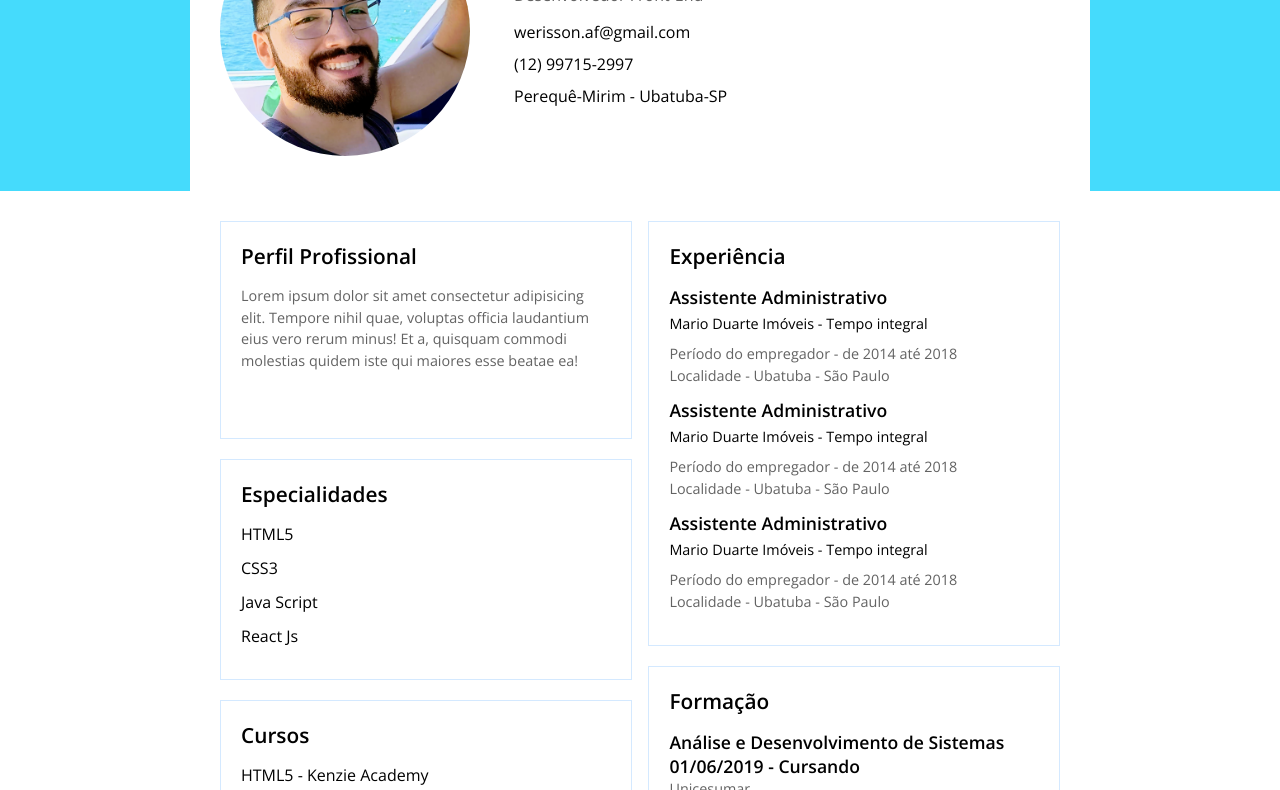
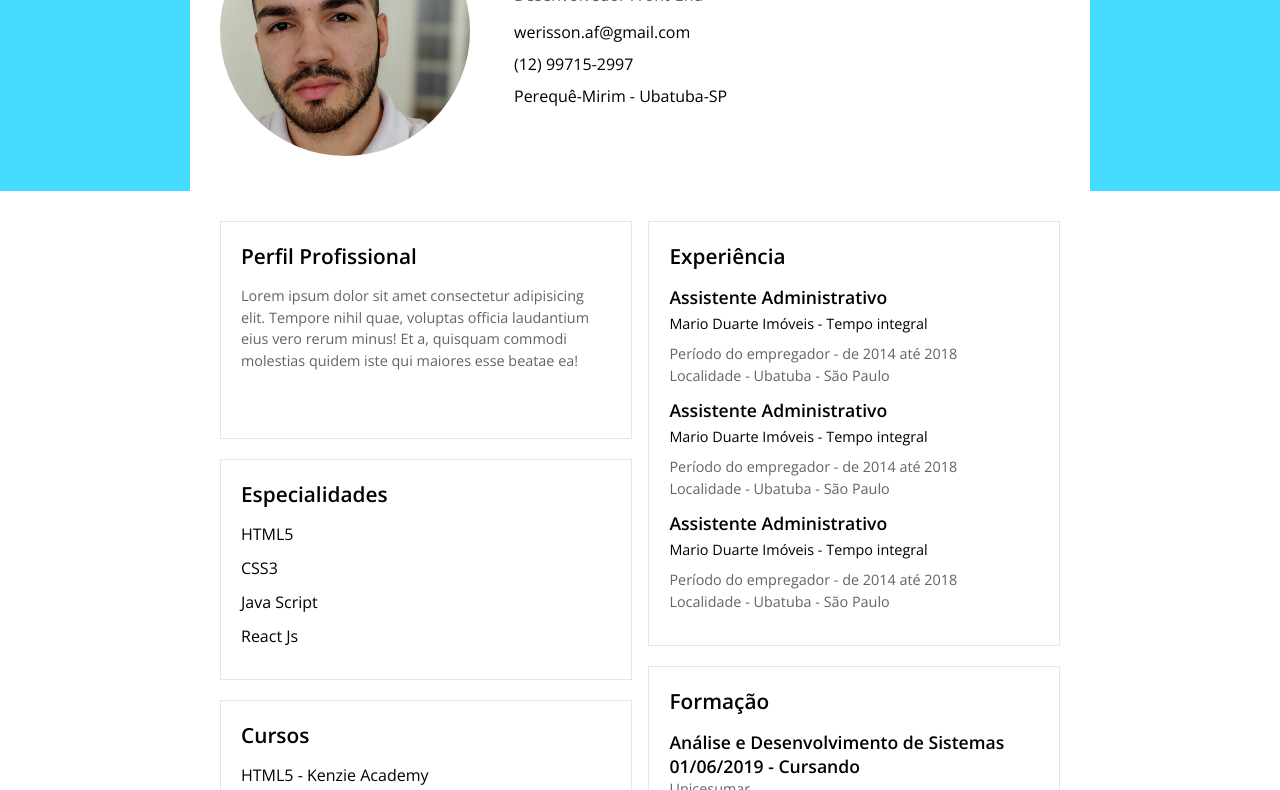
Before and after one commit to werissonf/HTML-CSS-KA, a plain HTML site: page index.html in a window 1280 px wide. Shown: the part 154-944 px from the top of the page. Drawn offline with nearby package versions, Linux system fonts and the light colour scheme.

Commit message:
Alteração de foto do perfil

```diff
--- a/index.html
+++ b/index.html
@@ -21,7 +21,7 @@
                 <div class="coluna coluna-esquerda">
                     <figure>
                         <img
-                        src="./img/IMG_20201220_115819 (1).jpg"
+                        src="./img/Perfil Profissional.jpg"
                         alt="Werisson Ferreira">
                         <figcaption class="hidden">Foto de Werisson Ferreira</figcaption>
                     </figure>
```
